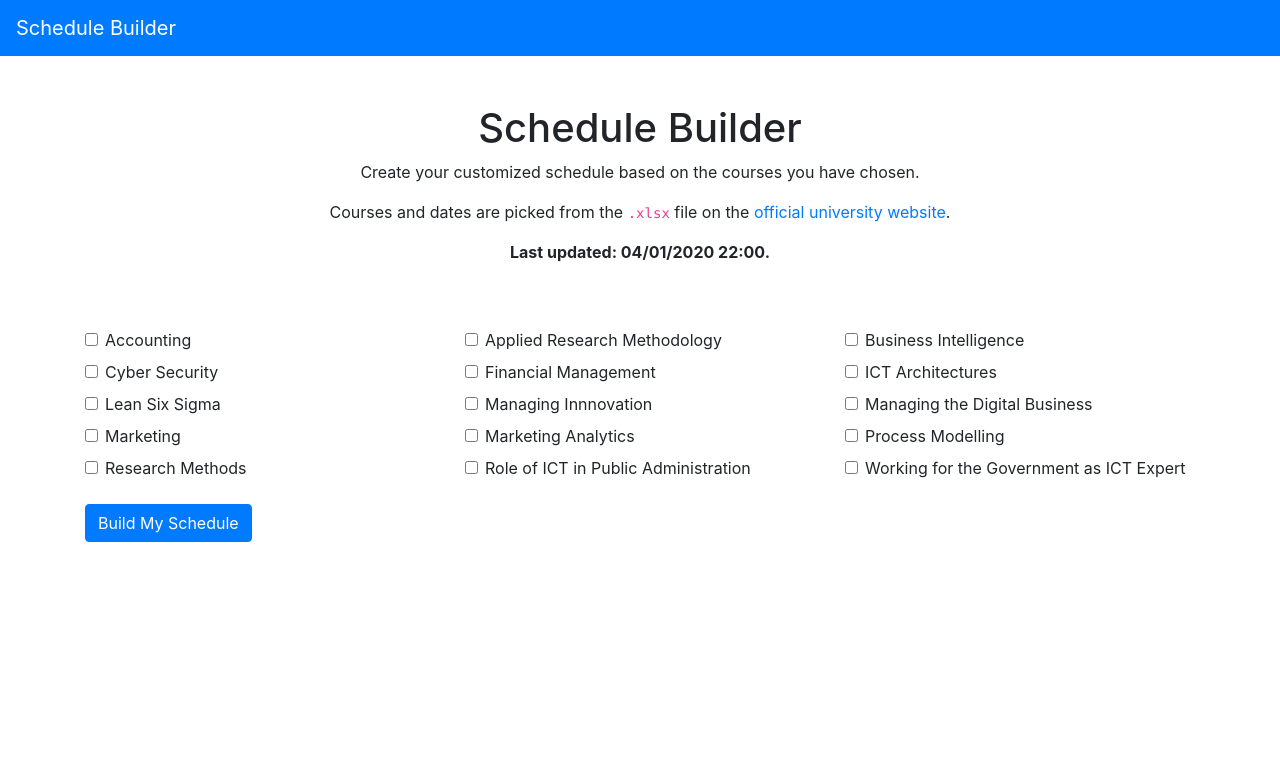
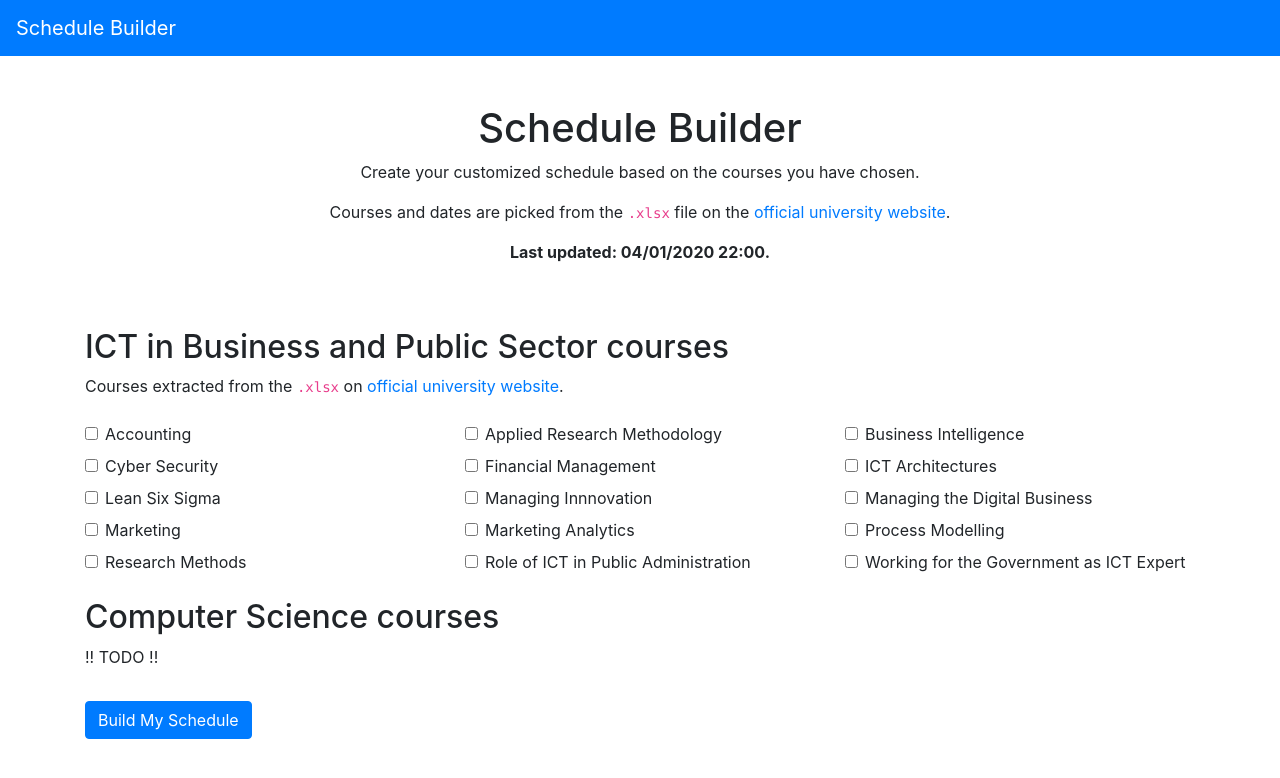
Before and after one commit to rblinde/schedule-builder, a website built with Parcel: page src/index.html in a window 1280 px wide. Built offline with nearby package versions, Linux system fonts and the light colour scheme.

Commit message:
:lipstick: Updated UI

```diff
--- a/src/index.html
+++ b/src/index.html
@@ -27,6 +27,13 @@
     </div>
 
     <div class="row">
+      <div class="col">
+        <h2>ICT in Business and Public Sector courses</h2>
+        <p>Courses extracted from the <code>.xlsx</code> on <a href="https://www.student.universiteitleiden.nl/en/study--studying/study/educational-information/schedules/science/ict-in-business-and-the-public-sector-msc?cf=science&cd=ict-in-business-and-the-public-sector-msc#tab-2" target="_blank">official university website</a>.</p>
+      </div>
+    </div>
+
+    <div class="row mt-2 mb-3">
       <div class="col-sm-6 col-lg-4">
         <div class="form-check pb-2">
           <input class="form-check-input" type="checkbox" name="courses" value="4353ACC03" id="4353ACC03">
@@ -135,6 +142,13 @@
 
     <div class="row">
       <div class="col">
+        <h2>Computer Science courses</h2>
+        <p>!! TODO !!</p>
+      </div>
+    </div>
+
+    <div class="row">
+      <div class="col">
         <button type="submit" class="btn btn-primary mt-3" id="build-btn">Build My Schedule</button>
       </div>
     </div>
```
